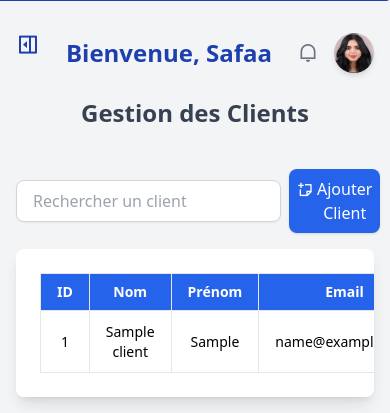
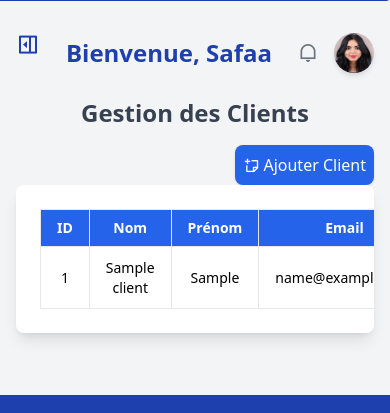
Before and after one commit to Safaa-Ettalhi/gestion-de-location, a PHP site: page /client.php in a window 390 px wide. Shown: the part 449-862 px from the top of the page. Run offline with PHP 8.4, Linux system fonts and the light colour scheme; tables that the repository leaves empty or names only in its code hold one stand-in row (values such as "Sample post"); some libraries are stand-ins or nearby versions.

```diff
--- a/client.php
+++ b/client.php
@@ -76,12 +76,8 @@ include('db.php');
                         <span>Ajouter un Client</span>
                     </button>
                 </div>
-                <div class="flex items-center justify-between mt-10 mb-4 md:hidden">
-                    <input
-                        type="text"
-                        placeholder="Rechercher un client"
-                        class="px-4 py-2 border border-gray-300 rounded-lg shadow-sm   "
-                    />
+                <div class="flex justify-end md:hidden">
+
                     <button
                         onclick="toggleAddClientModal()"
                         class="px-2 py-2 ml-2 bg-blue-600 text-white rounded-lg shadow hover:bg-blue-700 flex gap-1"
```
Lines whose indentation alone changed are shown as unchanged.
